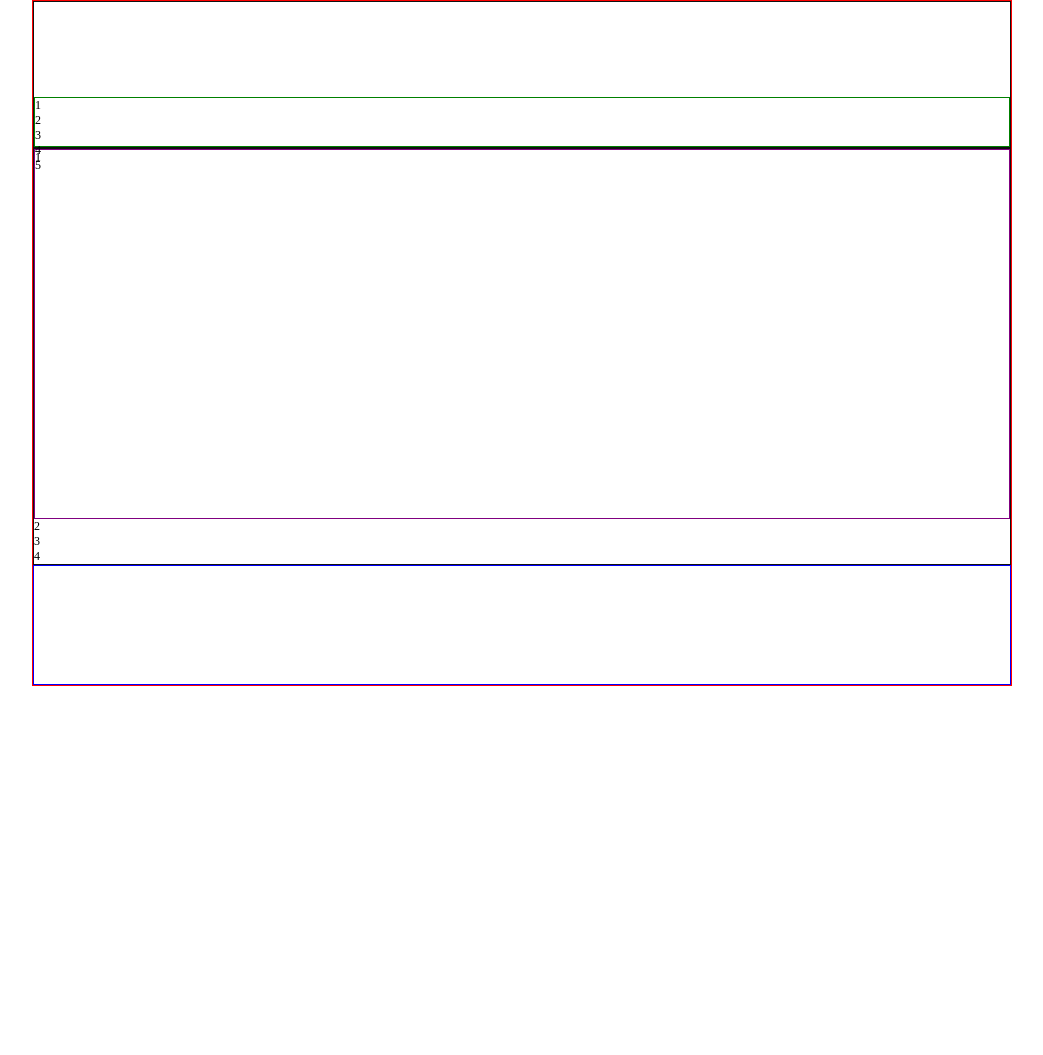
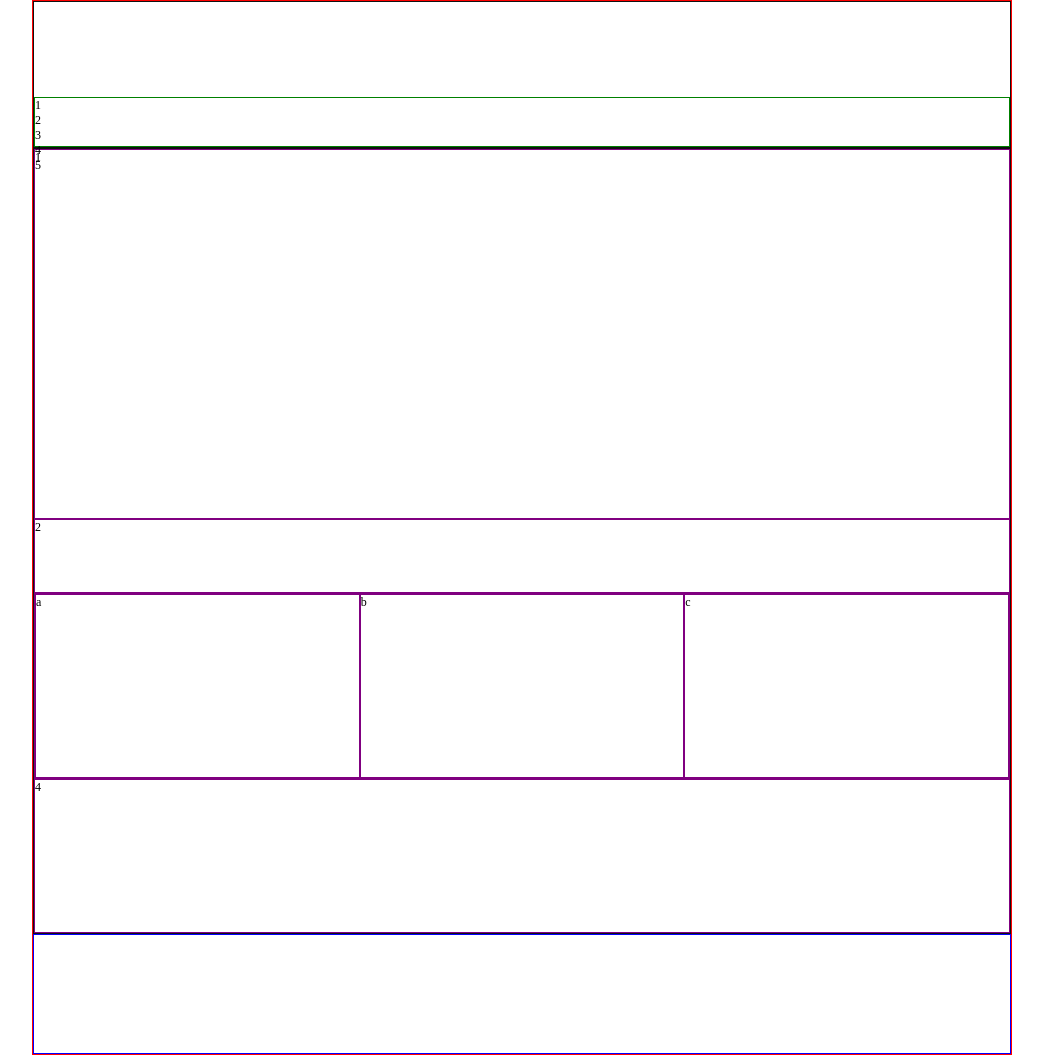
Before and after one commit to hwangwonjin/HTML, a plain HTML site: page Farmstory2/index.html in a window 1280 px wide. Shown: the whole page, without its empty margins (118-1161 px from the left). Before the commit the page ends 800 px from the top, so only its background shows below. Drawn offline with Linux system fonts and the light colour scheme.

Commit message:
2022/11/21

```diff
--- a/Farmstory2/index.html
+++ b/Farmstory2/index.html
@@ -51,7 +51,31 @@
             box-sizing: border-box;
         }
 
+        main > .quick {
+            height: 74px;
+            border: 1px solid purple;
+            box-sizing: border-box;
+        }
 
+        main > .latest {
+            height: 186px;
+            border: 1px solid purple;
+            box-sizing: border-box;
+        }
+
+        main > .latest > div{
+            float: left;
+            width: 33.33%;
+            height: 100%;
+            border: 1px solid purple;
+            box-sizing: border-box;
+        }
+
+        main > .info{
+            height: 154px;
+            border: 1px solid purple;
+            box-sizing: border-box;
+        }
 
         footer{
             width: 100%;
@@ -76,7 +100,11 @@
         <main>
             <div class="slider">1</div>
             <div class="quick">2</div>
-            <div class="latest">3</div>
+            <div class="latest">
+                <div>a</div>
+                <div>b</div>
+                <div>c</div>
+            </div>
             <div class="info">4</div>
         </main>
         <footer></footer>
```
